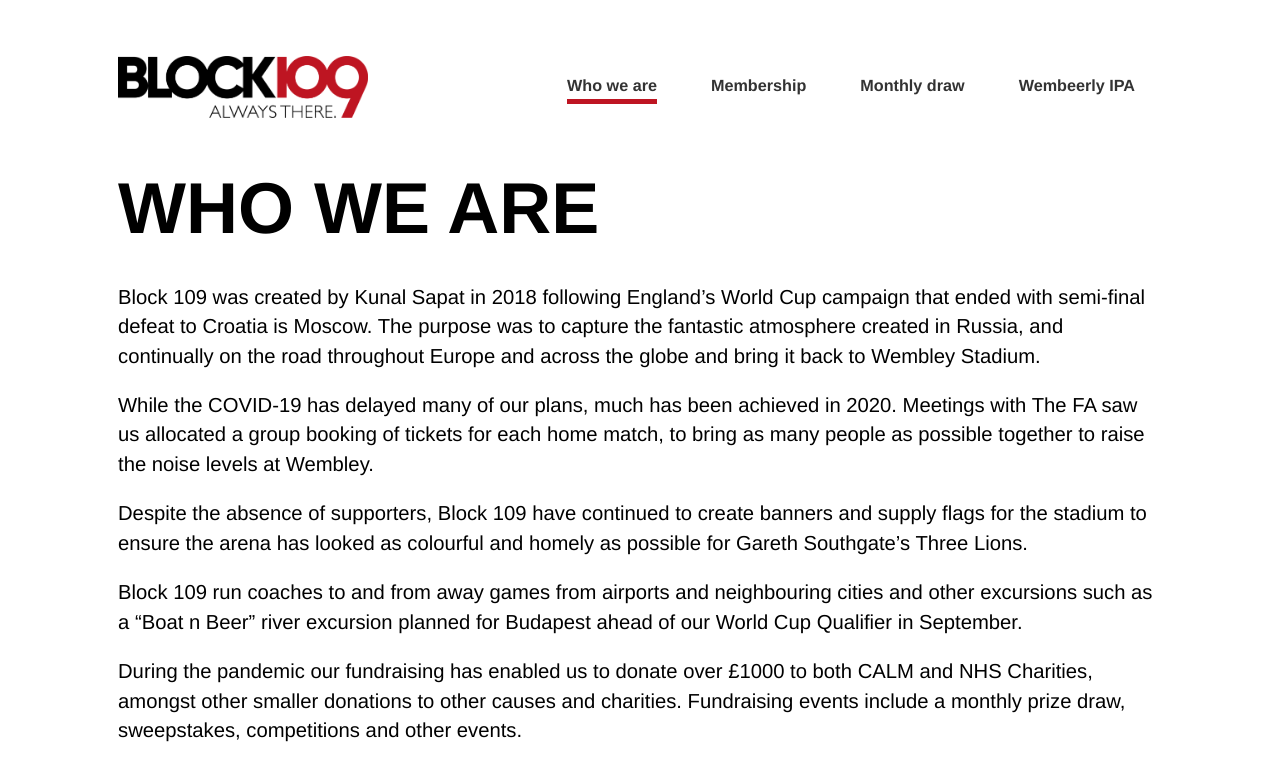
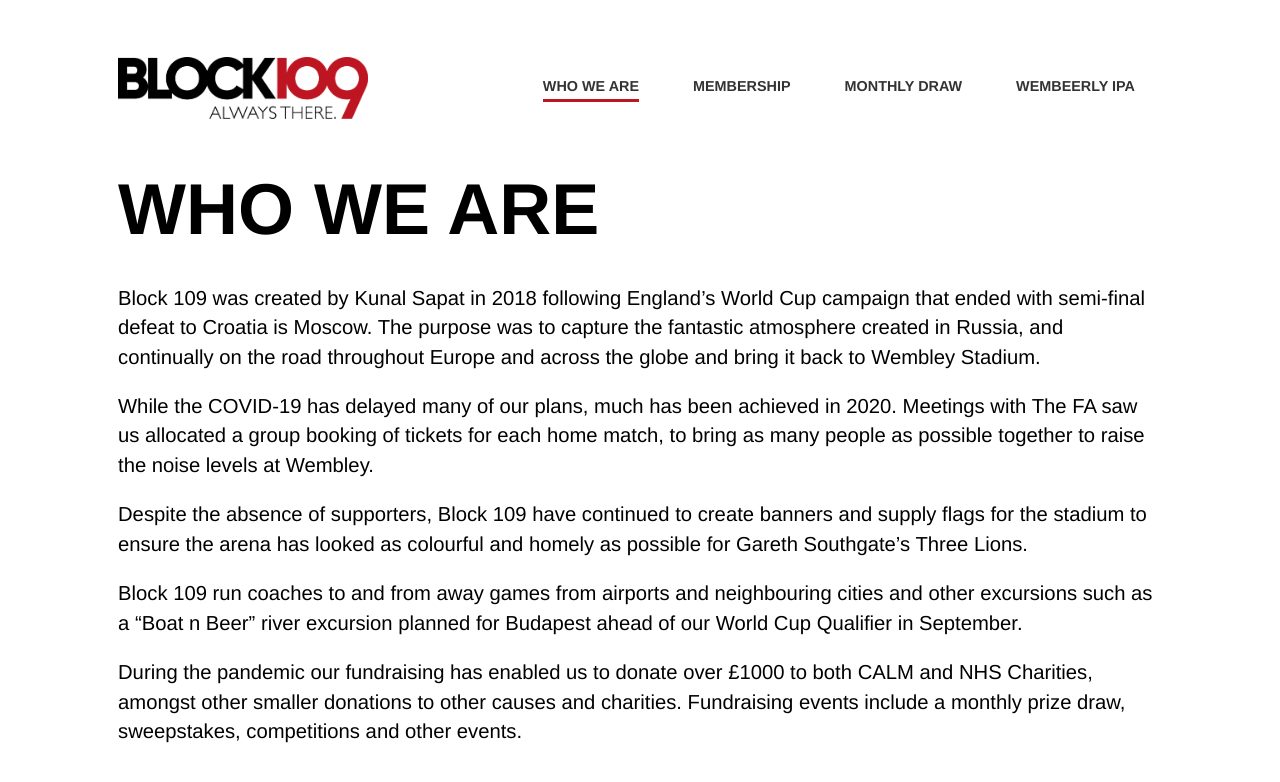
Before and after one commit to sjransom/block109, a plain HTML site: page index.html in a window 1280 px wide. Drawn offline with Linux system fonts and the light colour scheme.

Commit message:
fix width bug with menu

```diff
--- a/styles/menu.css
+++ b/styles/menu.css
@@ -104,10 +104,11 @@
 
 .menu a {
   margin: 0 0.75rem;
-  border-bottom: 5px solid transparent;
+  border-bottom: 3px solid transparent;
   transition: border-bottom-color 0.3s ease-out;
   text-decoration: none;
-  font-size: 0.9rem;
+  text-transform: uppercase;
+  font-size: 0.8rem;
 }
 
 .menu a[aria-current],
@@ -115,7 +116,7 @@
   border-bottom-color: #be1522;
 }
 
-@media screen and (min-width: 56rem) {
+@media screen and (min-width: 57rem) {
   .header {
     padding: 0;
     margin: 1rem auto;
```
